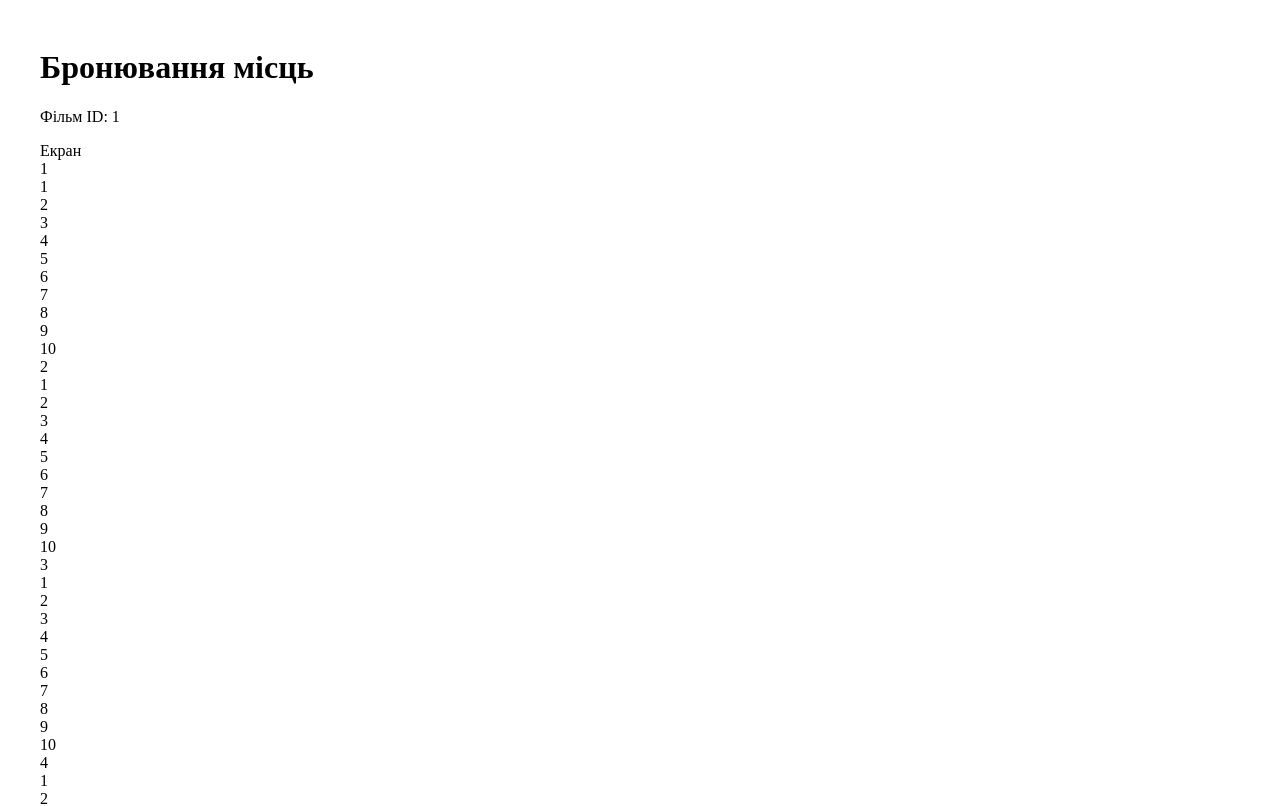
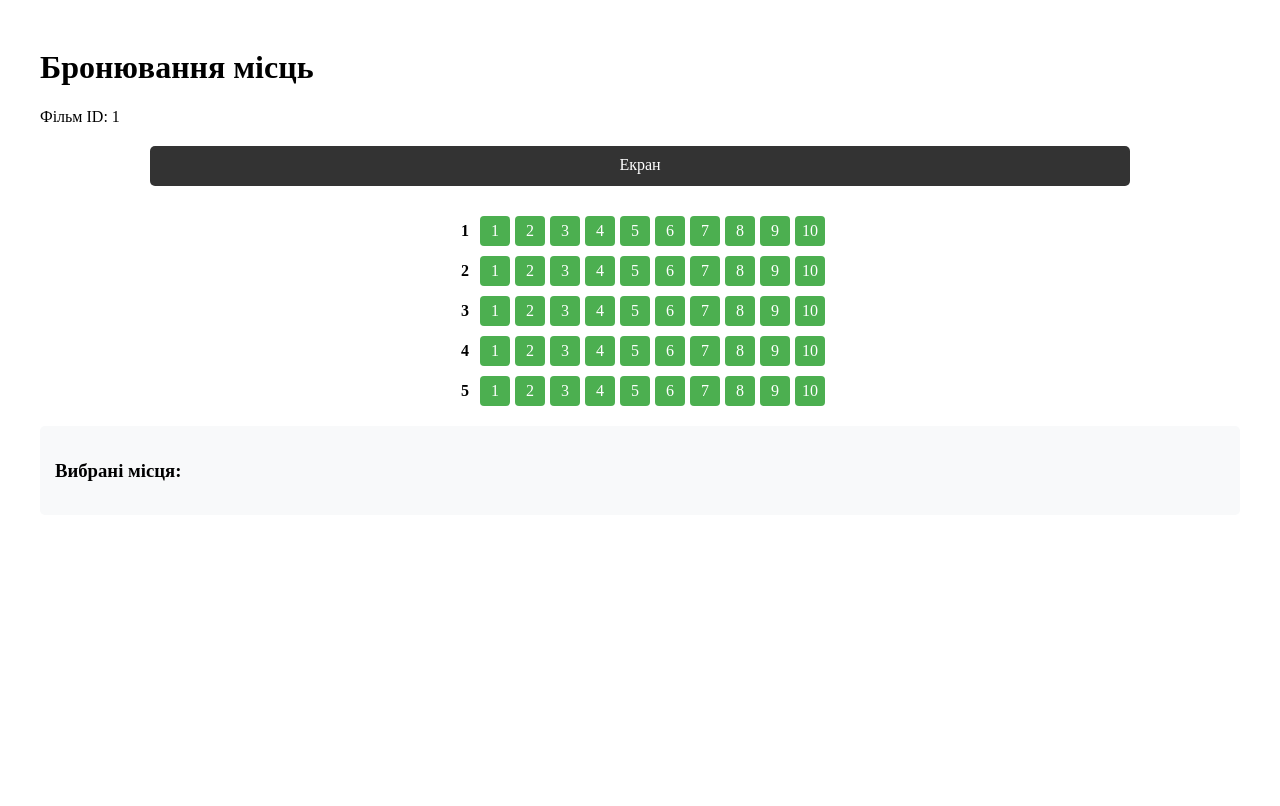
Before and after one commit to Vovan13576/cinema-booking-app, a React (Create React App) app: page /booking/1 in a window 1280 px wide. Shown: the top 806 px of the page. Built offline with nearby package versions, Linux system fonts and the light colour scheme; the HTML template or start-up script is replaced by a standard one.

Commit message:
Додано стилі для кінозалу та місць

```diff
--- a/src/App.css
+++ b/src/App.css
@@ -65,3 +65,65 @@
       grid-template-columns: 1fr;
     }
   }
+  /* Cinema Hall Styles */
+ .cinema-hall {
+    margin-top: 20px;
+  }
+
+  .screen {
+    width: 80%;
+    height: 20px;
+    background-color: #333;
+    color: white;
+    text-align: center;
+    margin: 0 auto 30px;
+    padding: 10px;
+    border-radius: 5px;
+  }
+
+  .seats-container {
+    display: flex;
+    flex-direction: column;
+    align-items: center;
+    gap: 10px;
+  }
+
+  .seat-row {
+    display: flex;
+    align-items: center;
+    gap: 5px;
+  }
+
+  .row-number {
+    width: 20px;
+    text-align: center;
+    font-weight: bold;
+  }
+
+  .seat {
+    width: 30px;
+    height: 30px;
+    background-color: #4CAF50;
+    color: white;
+    display: flex;
+    align-items: center;
+    justify-content: center;
+    border-radius: 4px;
+    cursor: pointer;
+    transition: background-color 0.3s;
+  }
+
+  .seat:hover {
+    background-color: #45a049;
+  }
+
+  .seat.selected {
+    background-color: #2196F3;
+  }
+
+  .selected-seats-info {
+    margin-top: 20px;
+    padding: 15px;
+    background-color: #f8f9fa;
+    border-radius: 5px;
+  }
```
